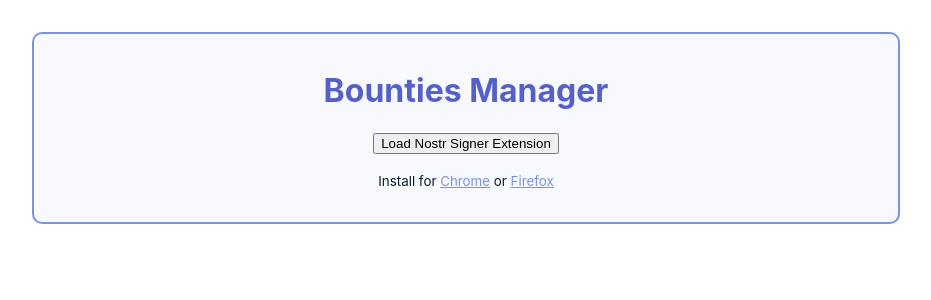
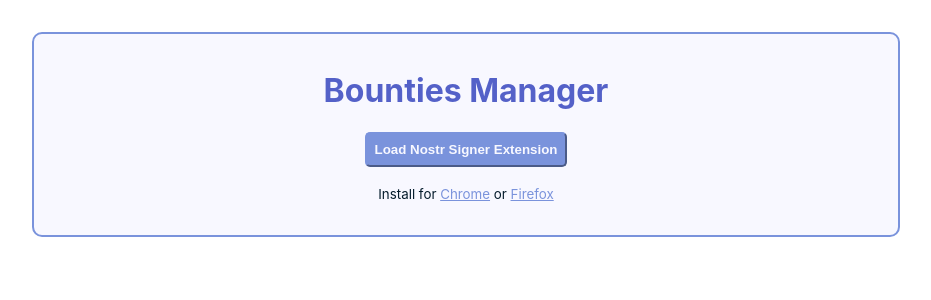
Before and after one commit to 2624789/nostr-bounty, a React (Create React App) app: page / in a window 1280 px wide. Shown: the top 300 px of the page, without its empty margins (174-1105 px from the left). Built offline with nearby package versions, Linux system fonts and the light colour scheme.

Commit message:
Feature Button component

```diff
--- /dev/null
+++ b/src/components/Button/index.js
@@ -0,0 +1,11 @@
+import style from './style.module.scss';
+
+const Button = ({ label, onClick }) => {
+  return (
+    <button type="button" className={style.button} onClick={onClick}>
+      <strong>{label}</strong>
+    </button>
+  );
+}
+
+export { Button };
--- /dev/null
+++ b/src/components/Button/style.module.scss
@@ -0,0 +1,9 @@
+@import '../../styles/_variables.scss';
+
+.button {
+  padding: 0.5rem;
+  border-radius: 5px;
+  color: $button-text-color;
+  background-color: $button-background-color;
+  border-color: $button-border-color;
+}
--- a/src/components/NoProvider.js
+++ b/src/components/NoProvider.js
@@ -1,4 +1,6 @@
 import { useNostr } from "./../nostr-context";
+
+import { Button } from "./Button";
 
 const FIREFOX_EXT_LINK = 'https://diegogurpegui.com/nos2x-fox/';
 const CHROME_EXT_LINK = 'https://github.com/fiatjaf/nos2x';
@@ -8,9 +10,7 @@
 
   return (
     <div>
-      <button type="button" onClick={loadNostr}>
-        Load Nostr Signer Extension
-      </button>
+      <Button onClick={loadNostr} label={"Load Nostr Signer Extension"} />
       <p>
         <small>
           Install for <a href={CHROME_EXT_LINK}>Chrome</a>
--- a/src/styles/_variables.scss
+++ b/src/styles/_variables.scss
@@ -5,3 +5,6 @@
 $link-color: $mystic-iris;
 $text-color: $midnight-dreams;
 $title-color: $vapor-blue;
+$button-background-color: $mystic-iris;
+$button-text-color: ghostwhite;
+$button-border-color: $mystic-iris;
```
